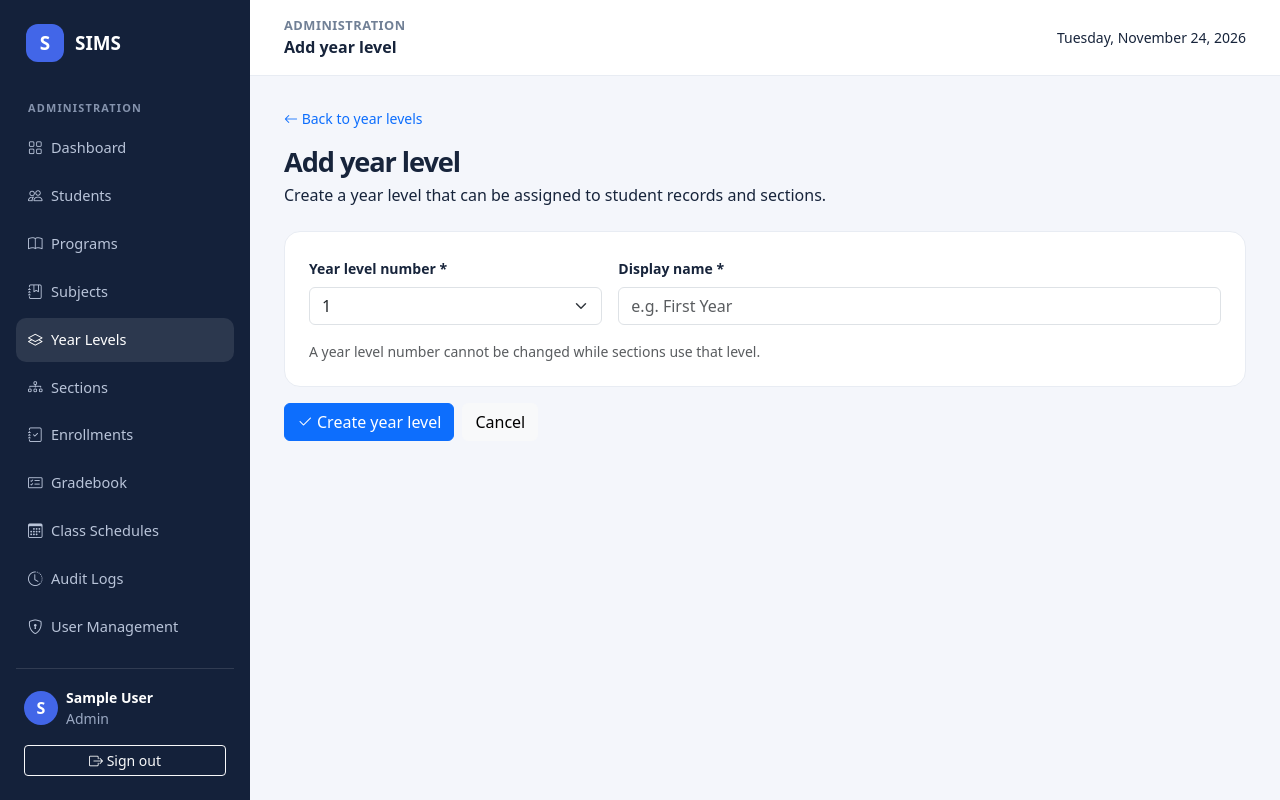
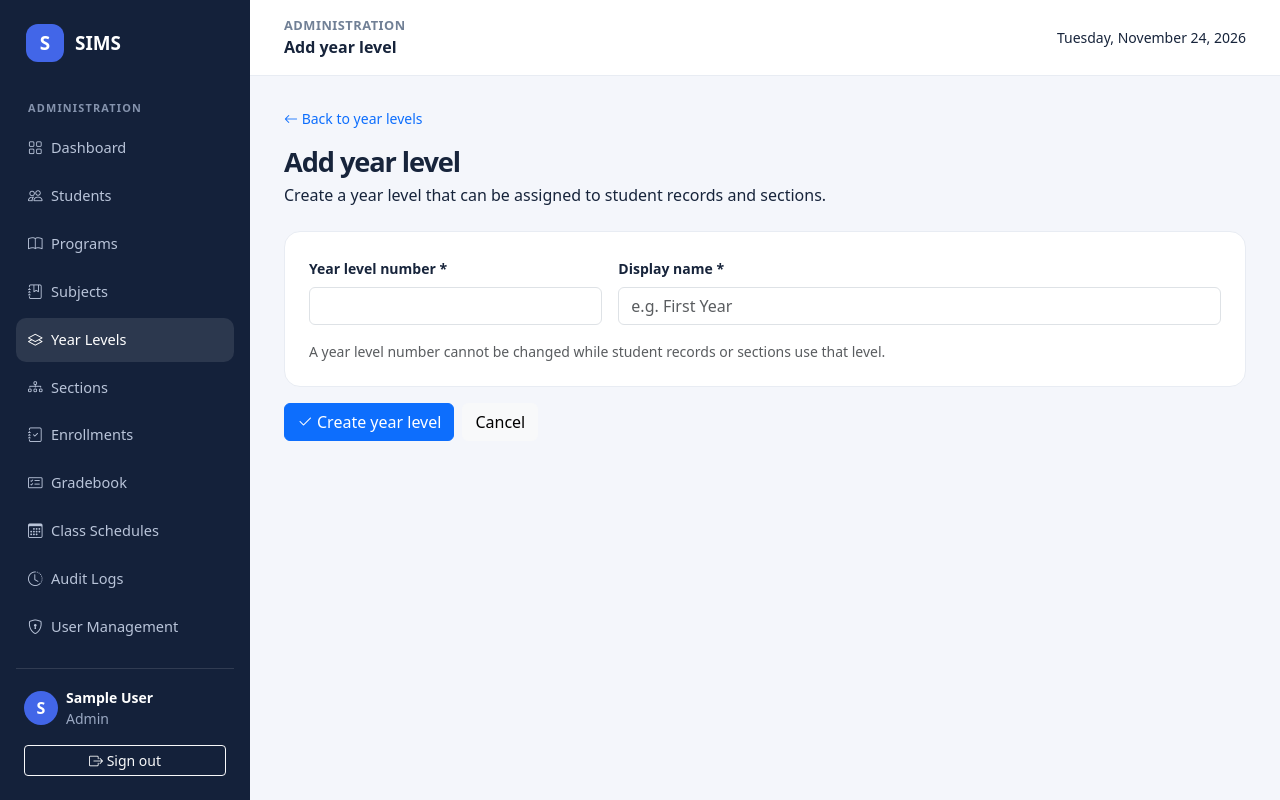
Before and after one commit to KyleDomSar/Student-Information-Management-System, a Laravel app: page /admin/year-levels/create in a window 1280 px wide. Run offline with Laravel 12, Linux system fonts and the light colour scheme; the visitor is signed in with stand-in values (Sample User, id 1).

Commit message:
Make year level values configurable by the administrator

```diff
--- a/resources/views/admin/year-levels/_form.blade.php
+++ b/resources/views/admin/year-levels/_form.blade.php
@@ -11,11 +11,7 @@
     <div class="row g-3">
         <div class="col-md-4">
             <label for="level_number" class="form-label small fw-semibold">Year level number *</label>
-            <select id="level_number" name="level_number" class="form-select" required>
-                @foreach(range(1, 6) as $number)
-                    <option value="{{ $number }}" @selected((string) old('level_number', $yearLevel?->level_number ?? '') === (string) $number)>{{ $number }}</option>
-                @endforeach
-            </select>
+            <input id="level_number" type="number" name="level_number" value="{{ old('level_number', $yearLevel?->level_number ?? '') }}" class="form-control" min="1" max="255" required>
             @error('level_number')<div class="text-danger small mt-1">{{ $message }}</div>@enderror
         </div>
         <div class="col-md-8">
@@ -33,7 +29,7 @@
             </div>
         @endif
     </div>
-    <div class="form-text mt-3">A year level number cannot be changed while sections use that level.</div>
+    <div class="form-text mt-3">A year level number cannot be changed while student records or sections use that level.</div>
 </div>
 <div class="d-flex flex-wrap gap-2 mt-3">
     <button type="submit" class="btn btn-primary"><i class="bi bi-check2 me-1"></i>{{ $isEdit ? 'Save changes' : 'Create year level' }}</button>
```
